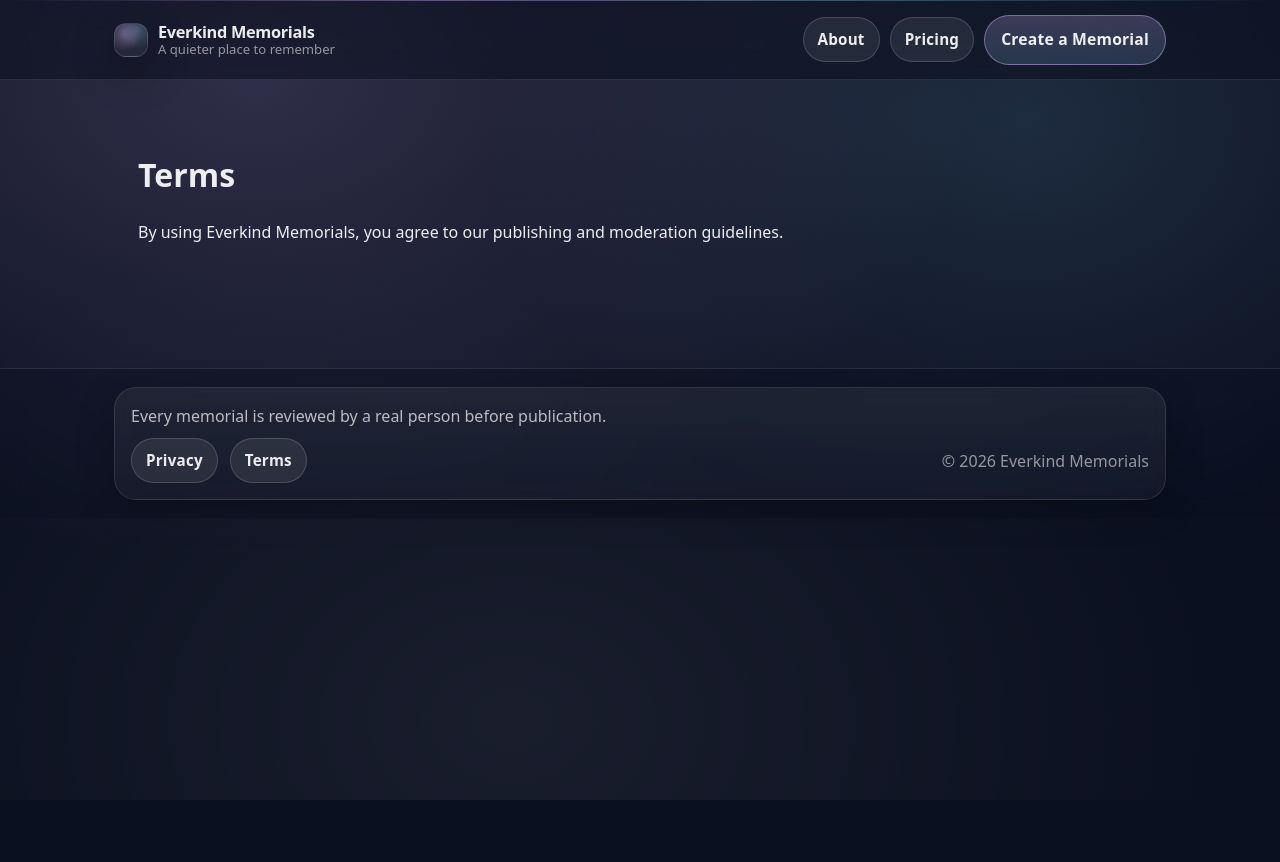
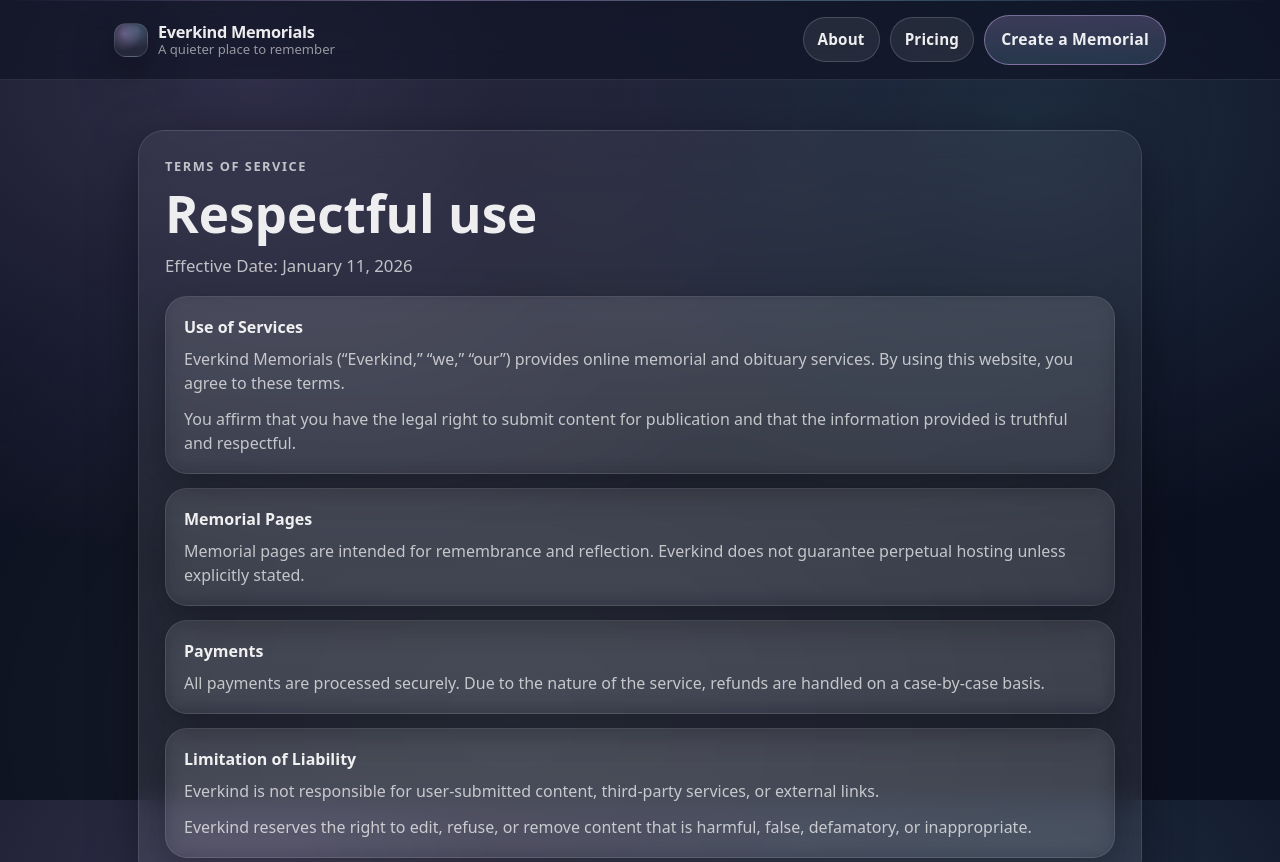
Before and after one commit to KristineMK72/everkind-memorials, a Next.js app: page /terms in a window 1280 px wide. Shown: the top 862 px of the page. Before the commit the page ends 800 px from the top, so only its background shows below. Built offline with nearby package versions, Linux system fonts and the light colour scheme.

Commit message:
Update page.tsx

```diff
--- a/app/terms/page.tsx
+++ b/app/terms/page.tsx
@@ -1,8 +1,64 @@
+const EFFECTIVE_DATE = "January 11, 2026";
+
 export default function TermsPage() {
   return (
-    <main style={{ padding: 24 }}>
-      <h1>Terms</h1>
-      <p>By using Everkind Memorials, you agree to our publishing and moderation guidelines.</p>
+    <main>
+      <div className="container">
+        <section className="glass" style={{ padding: 26 }}>
+          <div className="kicker">Terms of Service</div>
+          <h1 className="h1" style={{ marginTop: 10 }}>Respectful use</h1>
+          <p className="p" style={{ maxWidth: 900 }}>
+            Effective Date: {EFFECTIVE_DATE}
+          </p>
+
+          <div style={{ height: 18 }} />
+
+          <div className="card" style={{ padding: 18, borderRadius: 22 }}>
+            <div style={{ fontWeight: 900, marginBottom: 8 }}>Use of Services</div>
+            <div style={{ color: "var(--muted)" }}>
+              Everkind Memorials (“Everkind,” “we,” “our”) provides online memorial and obituary services.
+              By using this website, you agree to these terms.
+            </div>
+            <div style={{ marginTop: 12, color: "var(--muted)" }}>
+              You affirm that you have the legal right to submit content for publication and that the information
+              provided is truthful and respectful.
+            </div>
+          </div>
+
+          <div style={{ height: 14 }} />
+
+          <div className="card" style={{ padding: 18, borderRadius: 22 }}>
+            <div style={{ fontWeight: 900, marginBottom: 8 }}>Memorial Pages</div>
+            <div style={{ color: "var(--muted)" }}>
+              Memorial pages are intended for remembrance and reflection. Everkind does not guarantee perpetual hosting
+              unless explicitly stated.
+            </div>
+          </div>
+
+          <div style={{ height: 14 }} />
+
+          <div className="card" style={{ padding: 18, borderRadius: 22 }}>
+            <div style={{ fontWeight: 900, marginBottom: 8 }}>Payments</div>
+            <div style={{ color: "var(--muted)" }}>
+              All payments are processed securely. Due to the nature of the service, refunds are handled on a case-by-case basis.
+            </div>
+          </div>
+
+          <div style={{ height: 14 }} />
+
+          <div className="card" style={{ padding: 18, borderRadius: 22 }}>
+            <div style={{ fontWeight: 900, marginBottom: 8 }}>Limitation of Liability</div>
+            <div style={{ color: "var(--muted)" }}>
+              Everkind is not responsible for user-submitted content, third-party services, or external links.
+            </div>
+            <div style={{ marginTop: 12, color: "var(--muted)" }}>
+              Everkind reserves the right to edit, refuse, or remove content that is harmful, false, defamatory, or inappropriate.
+            </div>
+          </div>
+        </section>
+
+        <div style={{ height: 26 }} />
+      </div>
     </main>
   );
 }
```
